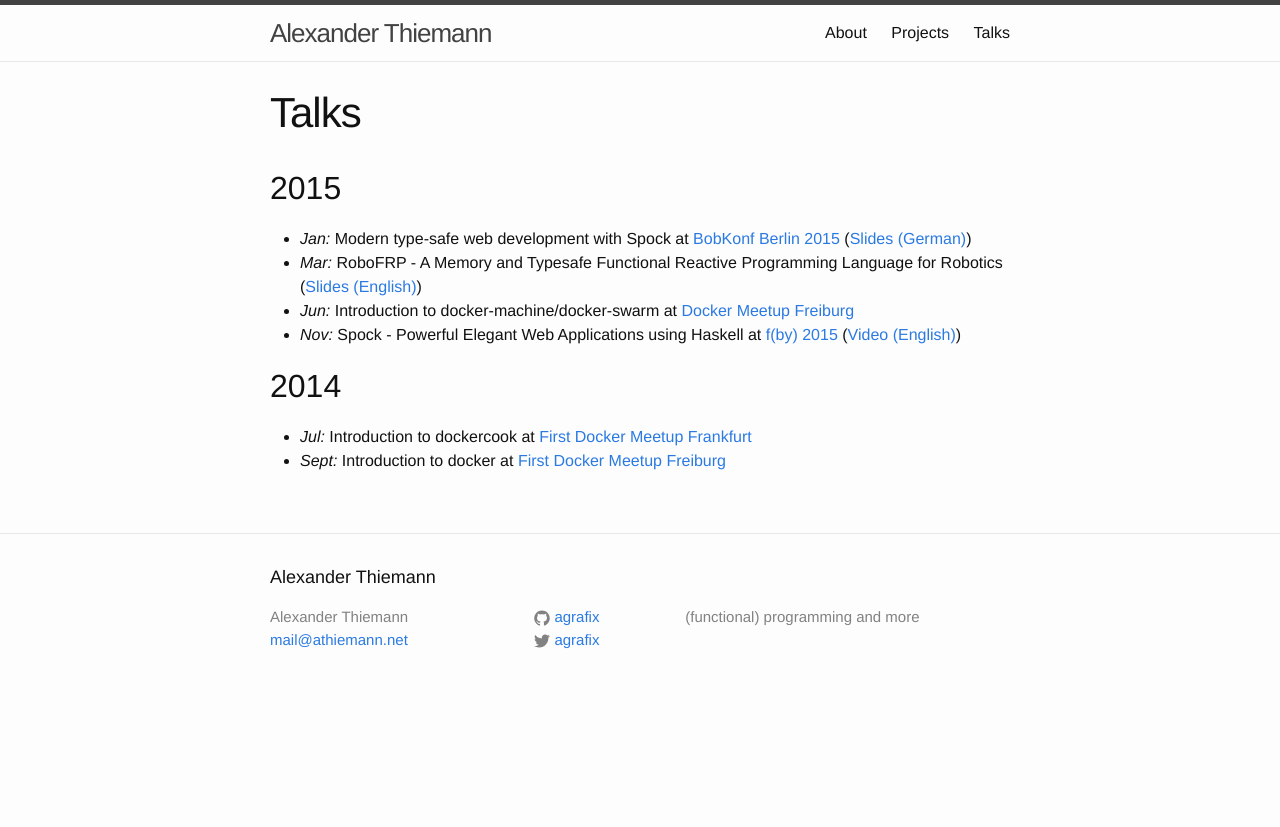
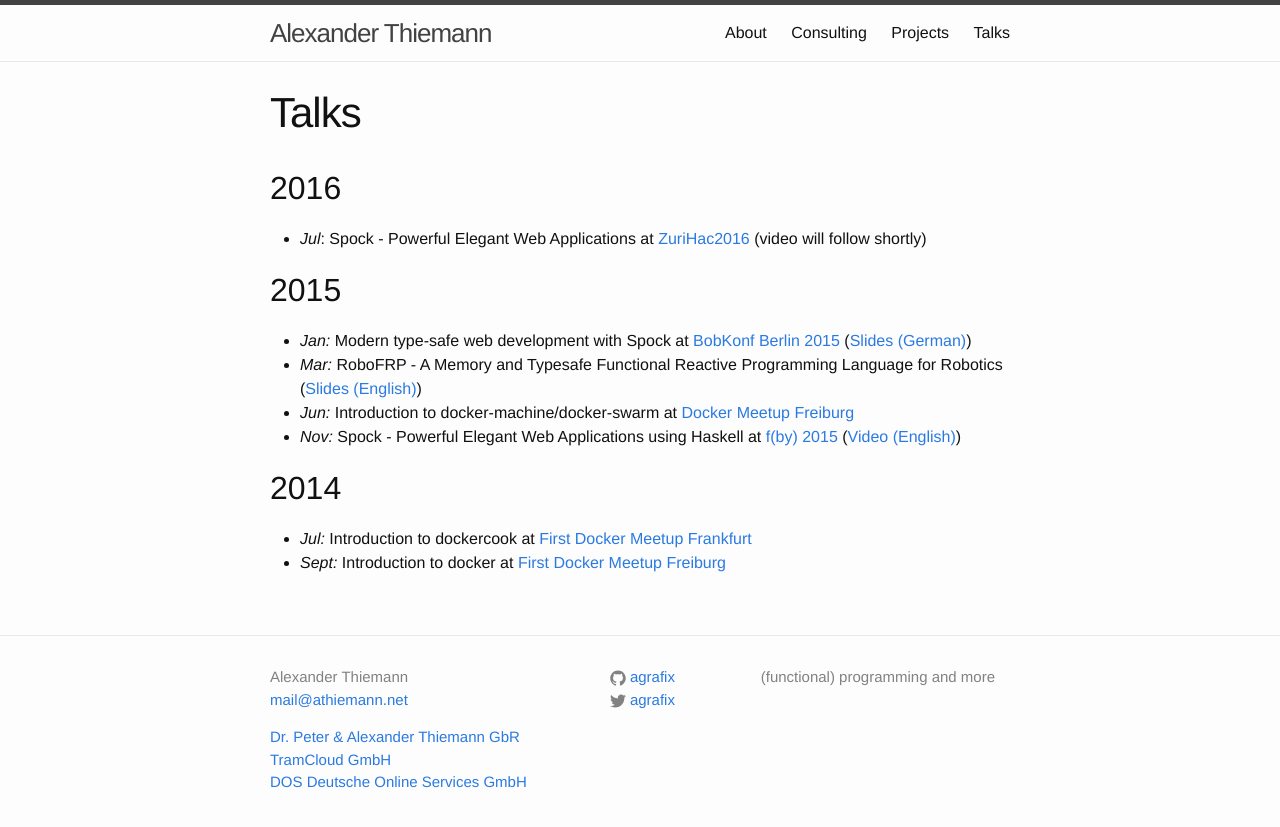
Before and after one commit to agrafix/homepage, a Jekyll site: the page built from talks.md, in a window 1280 px wide. Shown: the top 827 px of the page. Built offline with Jekyll 4.4.1, drawn with Linux system fonts in a browser that asks for light colours.

Commit message:
some improvements

```diff
--- a/_includes/footer.html
+++ b/_includes/footer.html
@@ -1,14 +1,17 @@
 <footer class="site-footer">
 
   <div class="wrapper">
-
-    <h2 class="footer-heading">{{ site.title }}</h2>
 
     <div class="footer-col-wrapper">
       <div class="footer-col  footer-col-1">
         <ul class="contact-list">
           <li>{{ site.title }}</li>
           <li><a href="mailto:{{ site.email }}">{{ site.email }}</a></li>
+        </ul>
+        <ul class="contact-list">
+          <li><a href="http://thitp.de">Dr. Peter &amp; Alexander Thiemann GbR</a></li>
+          <li><a href="https://tramcloud.net">TramCloud GmbH</a></li>
+          <li><a href="https://bahn-buddy.de">DOS Deutsche Online Services GmbH</a></li>
         </ul>
       </div>
 
--- a/_sass/_layout.scss
+++ b/_sass/_layout.scss
@@ -121,8 +121,8 @@
 }
 
 .footer-col-1 {
-    width: -webkit-calc(35% - (#{$spacing-unit} / 2));
-    width:         calc(35% - (#{$spacing-unit} / 2));
+    width: -webkit-calc(45% - (#{$spacing-unit} / 2));
+    width:         calc(45% - (#{$spacing-unit} / 2));
 }
 
 .footer-col-2 {
@@ -131,8 +131,8 @@
 }
 
 .footer-col-3 {
-    width: -webkit-calc(45% - (#{$spacing-unit} / 2));
-    width:         calc(45% - (#{$spacing-unit} / 2));
+    width: -webkit-calc(35% - (#{$spacing-unit} / 2));
+    width:         calc(35% - (#{$spacing-unit} / 2));
 }
 
 @include media-query($on-laptop) {
--- a/talks.md
+++ b/talks.md
@@ -3,6 +3,9 @@ layout: page
 title: Talks
 permalink: /talks/
 ---
+
+## 2016
+* *Jul*: Spock - Powerful Elegant Web Applications at [ZuriHac2016][zurihac2016] (video will follow shortly)
 
 ## 2015
 * *Jan:* Modern type-safe web development with Spock at [BobKonf Berlin 2015][bob-2015] ([Slides (German)][bob-2015-slides])
@@ -22,3 +25,4 @@ permalink: /talks/
 [robofrp-2015]: https://www.dropbox.com/s/lrc2x1k4c4p8gaj/Bachelorarbeit2015.pdf
 [spock-2015]: https://www.youtube.com/watch?v=kNqsOBrCbLo
 [fby-2015]: http://fby.by/en/
+[zurihac2016]: https://wiki.haskell.org/ZuriHac2016#Alexander_Thiemann
```
Also changed, not shown: about.md (+2 -1 lines), consulting.md (added, +17 -0 lines).
